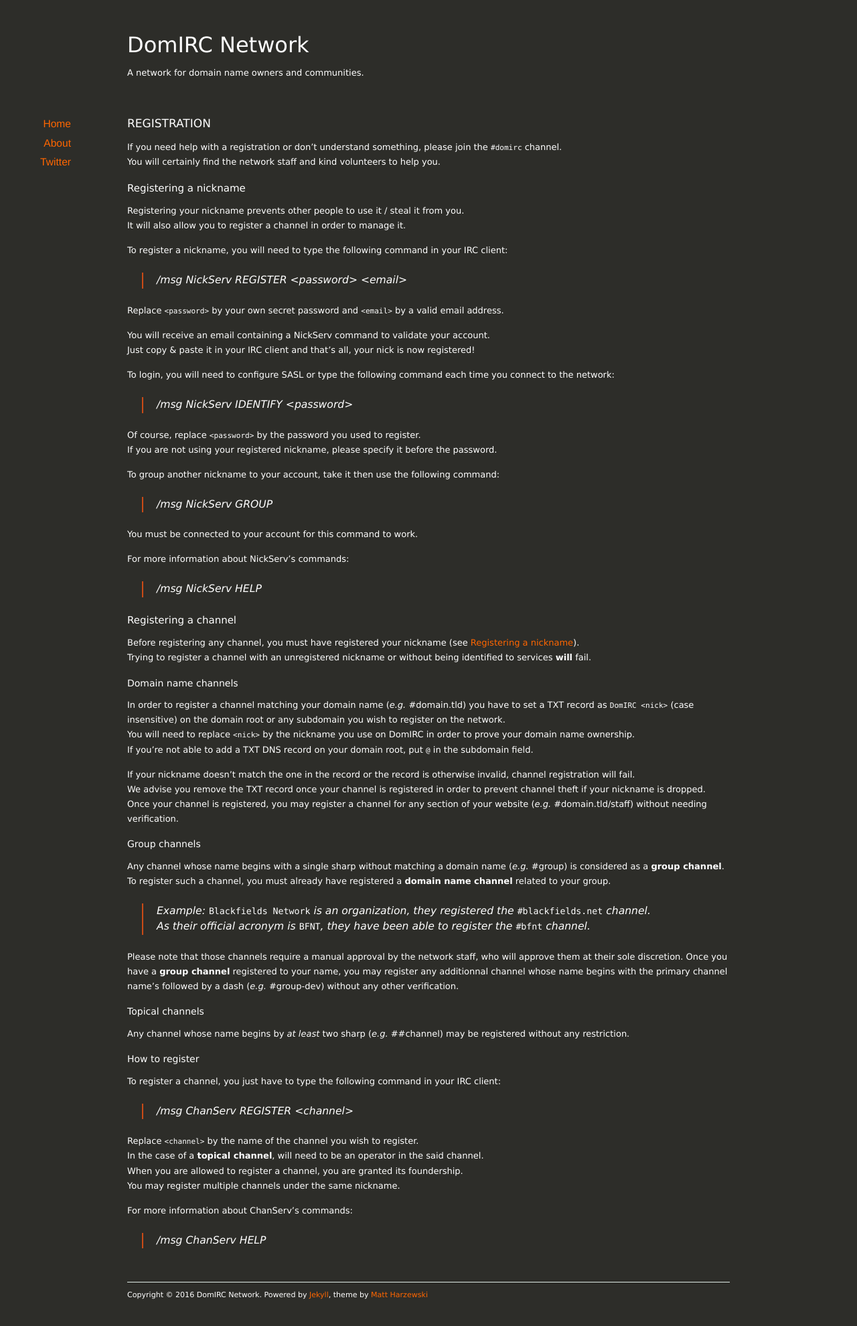
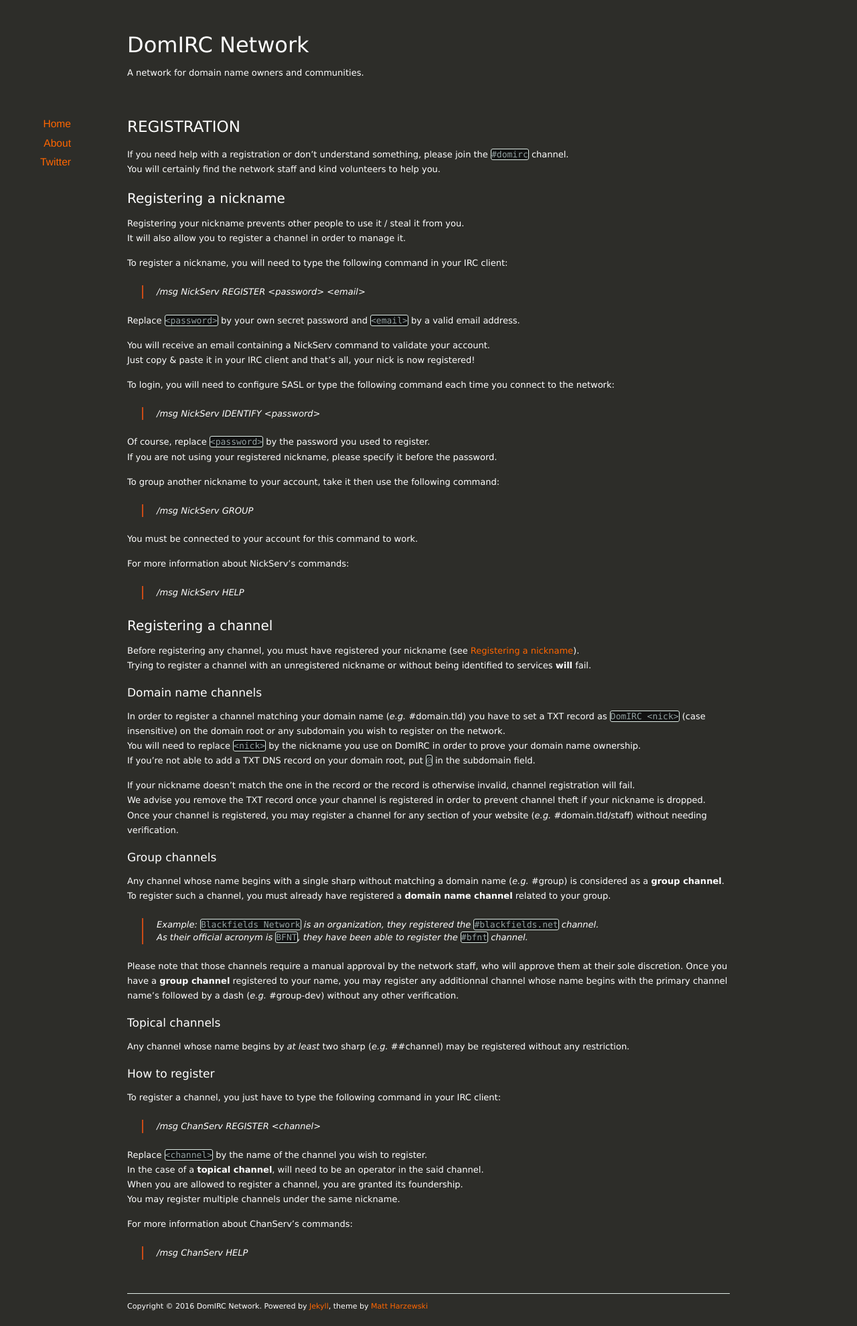
Before and after one commit to DomIRC/domirc.github.io, a Jekyll site: the page built from registration/index.markdown, in a window 1280 px wide. Shown: the whole page at 67% size. Built offline with Jekyll 4.4.1, drawn with Linux system fonts in a browser that asks for light colours; nearby versions of some CDN libraries.

Commit message:
various style edits

```diff
--- a/assets/css/style.css
+++ b/assets/css/style.css
@@ -55,14 +55,18 @@
 sub { vertical-align: sub; font-size: 0.85em; }
 
 code {
-    font: 0.85em Monaco, Courier, Monospace;
+    font: 1em Monaco, Courier, Monospace;
+	background-color: #111111;
+	color: #93a1a1;
+	border: 1px solid #DFECE6;
+    border-radius: 3px 3px 3px 3px;
 }
 
 blockquote {
     margin: 22px 22px;
     padding: 0 20px;
     border-left: 2px solid #000000;
-    font-size: 1.2em;
+    font-size: 1em;
     font-style: italic;
     line-height: 1.5em;
 }
@@ -75,16 +79,16 @@
 
 
 h1 {
-	font-size: 17px;
-	margin: 0 0 10px 0;
+	font-size: 23px;
+	margin: 10px 0 10px 0;
 }
 h2 {
-	font-size: 15px;
-	margin: 0 0 10px 0;
+	font-size: 20px;
+	margin: 10px 0 10px 0;
 }
 h3 {
-	font-size: 14px;
-	margin: 0 0 10px 0;
+	font-size: 17px;
+	margin: 10px 0 10px 0;
 }
 
 
```
